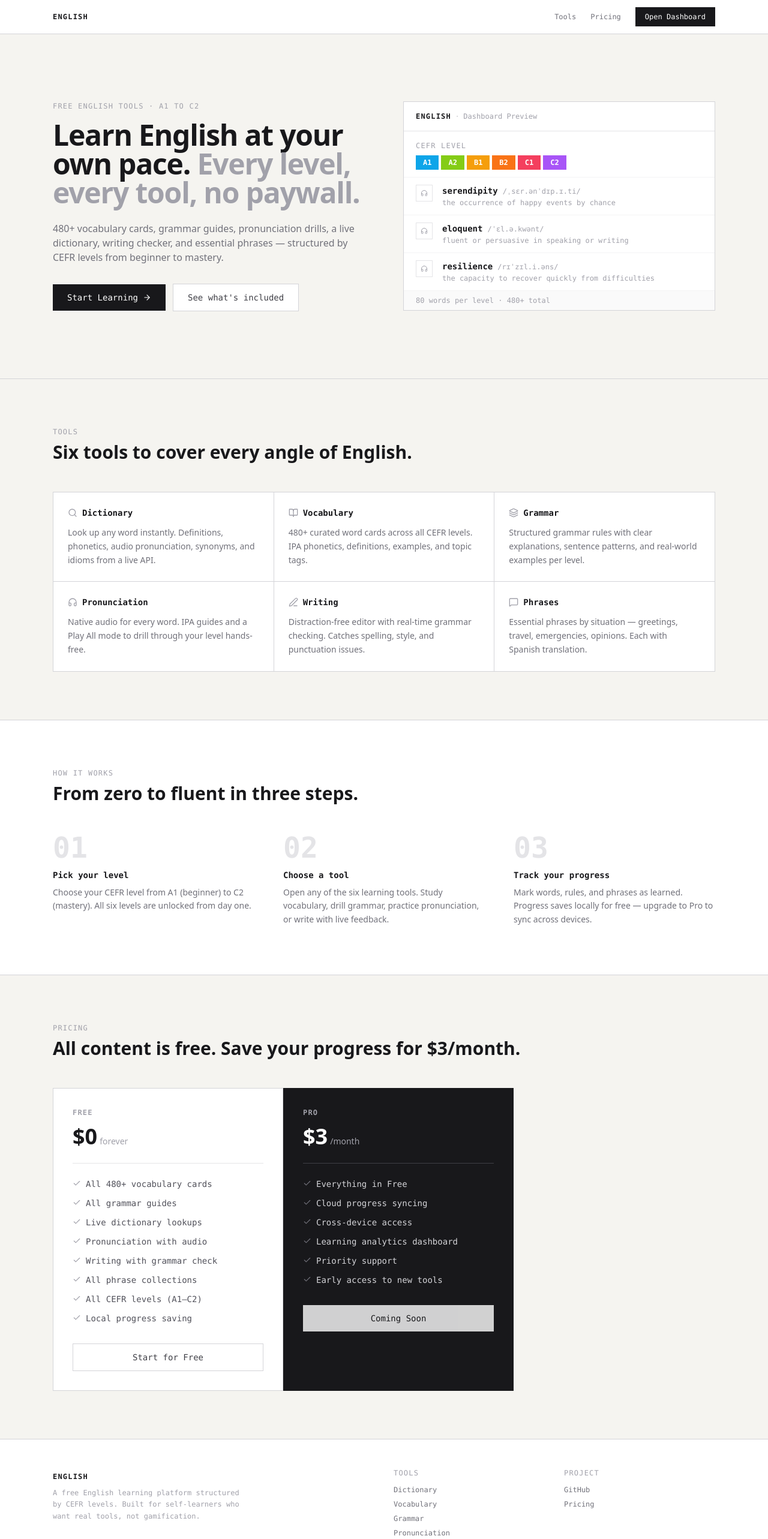
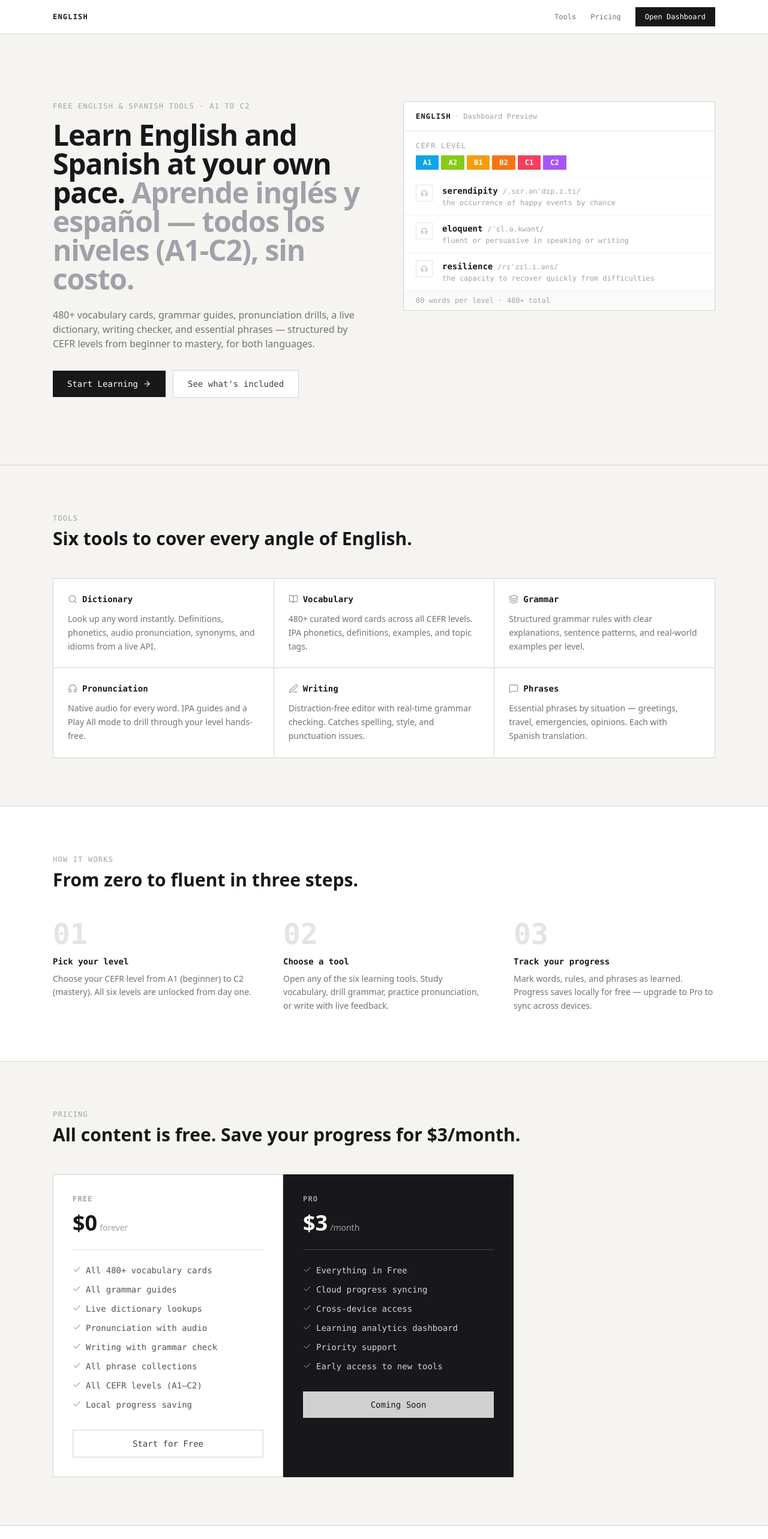
Before and after one commit to jeloercc/english-learning-client, a React (Vite) app: page / in a window 1280 px wide. Shown: the top 2566 px of the page at 60% size. Built offline with nearby package versions, Linux system fonts and the light colour scheme; no server answers.

Commit message:
docs(branding): update titles, meta, landing, and dashboard copy for bilingual English+Spanish

```diff
--- a/index.html
+++ b/index.html
@@ -3,8 +3,8 @@
   <head>
     <meta charset="UTF-8" />
     <meta name="viewport" content="width=device-width, initial-scale=1.0" />
-    <title>English Learning — Free tools for every CEFR level</title>
-    <meta name="description" content="Learn English for free with 480+ vocabulary cards, grammar guides, pronunciation drills, a live dictionary, writing checker, and essential phrases. All CEFR levels from A1 to C2." />
+    <title>English &amp; Spanish Learning — Free tools for every CEFR level</title>
+    <meta name="description" content="Learn English and Spanish for free with vocabulary cards, grammar guides, pronunciation drills, a live dictionary, writing checker, and essential phrases. All CEFR levels from A1 to C2." />
     <meta name="theme-color" content="#F5F4F0" />
   </head>
   <body>
--- a/src/pages/Dashboard.tsx
+++ b/src/pages/Dashboard.tsx
@@ -1,7 +1,7 @@
 /**
- * Dashboard.tsx — English Learning Dashboard
+ * Dashboard.tsx — English & Spanish Learning Dashboard
  *
- * Personal English learning app structured by CEFR levels (A1 → C2).
+ * Personal English & Spanish learning app structured by CEFR levels (A1 → C2).
  * Sections: Vocabulary · Grammar · Dictionary · Phrases · Pronunciation · Writing
  *
  * Design: Minimal editorial — monospace accents, flat/sharp, warm off-white.
@@ -241,7 +241,7 @@ export default function Dashboard() {
             <Menu size={20} />
           </button>
           <Link to="/" className="font-mono text-xs font-bold tracking-widest uppercase text-zinc-900 hover:text-zinc-600 transition-colors">
-            English
+            English + Español
           </Link>
           <span className="text-zinc-300 hidden sm:inline">·</span>
           <span className="font-mono text-xs text-zinc-400 hidden sm:inline">Personal Learning Dashboard</span>
--- a/src/pages/LandingPage.tsx
+++ b/src/pages/LandingPage.tsx
@@ -158,15 +158,15 @@ export default function LandingPage() {
           {/* Left — copy */}
           <div>
             <p className="font-mono text-xs text-zinc-400 uppercase tracking-widest mb-4">
-              Free English Tools · A1 to C2
+              Free English & Spanish Tools · A1 to C2
             </p>
             <h1 className="text-3xl sm:text-4xl lg:text-5xl font-bold text-zinc-900 leading-[1.1] tracking-tight">
-              Learn English at your own pace.
-              <span className="text-zinc-400"> Every level, every tool, no paywall.</span>
+              Learn English and Spanish at your own pace.
+              <span className="text-zinc-400"> Aprende inglés y español — todos los niveles (A1-C2), sin costo.</span>
             </h1>
             <p className="text-sm sm:text-base text-zinc-500 leading-relaxed max-w-lg mt-5 sm:mt-6">
               480+ vocabulary cards, grammar guides, pronunciation drills, a live dictionary,
-              writing checker, and essential phrases — structured by CEFR levels from beginner to mastery.
+              writing checker, and essential phrases — structured by CEFR levels from beginner to mastery, for both languages.
             </p>
             <div className="flex flex-col sm:flex-row items-stretch sm:items-center gap-3 mt-6 sm:mt-8">
               <Link
@@ -340,10 +340,10 @@ export default function LandingPage() {
             {/* Brand */}
             <div className="md:col-span-2">
               <span className="font-mono text-xs font-bold tracking-widest uppercase text-zinc-900">
-                English
+                English + Español
               </span>
               <p className="font-mono text-xs text-zinc-400 mt-2 max-w-xs leading-relaxed">
-                A free English learning platform structured by CEFR levels.
+                A free English and Spanish learning platform structured by CEFR levels.
                 Built for self-learners who want real tools, not gamification.
               </p>
             </div>
@@ -373,7 +373,7 @@ export default function LandingPage() {
           </div>
           <div className="border-t border-zinc-200 mt-8 pt-6">
             <p className="font-mono text-xs text-zinc-400">
-              &copy; 2026 English Learning. All rights reserved.
+              &copy; 2026 English & Spanish Learning. All rights reserved.
             </p>
           </div>
         </div>
```
Also changed, not shown: 1 other file (tests, documents, lock files or other folders).
